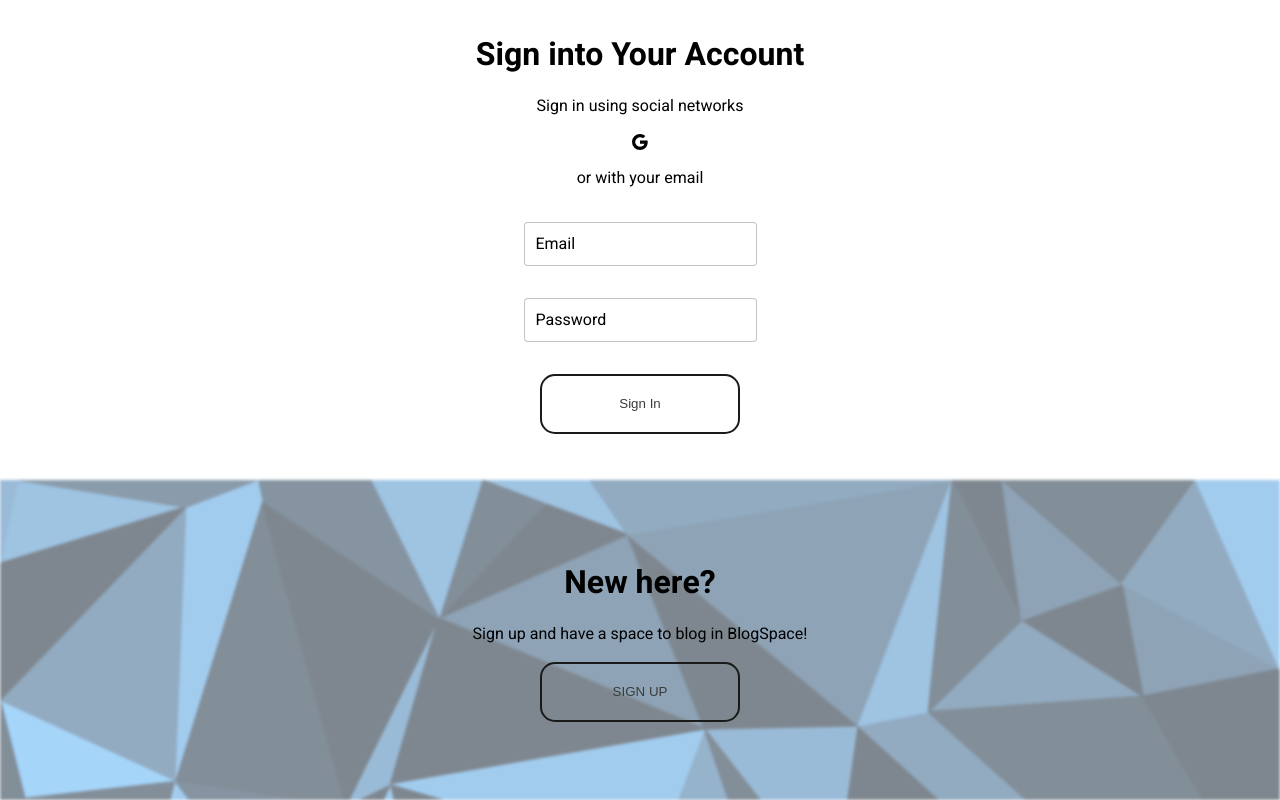
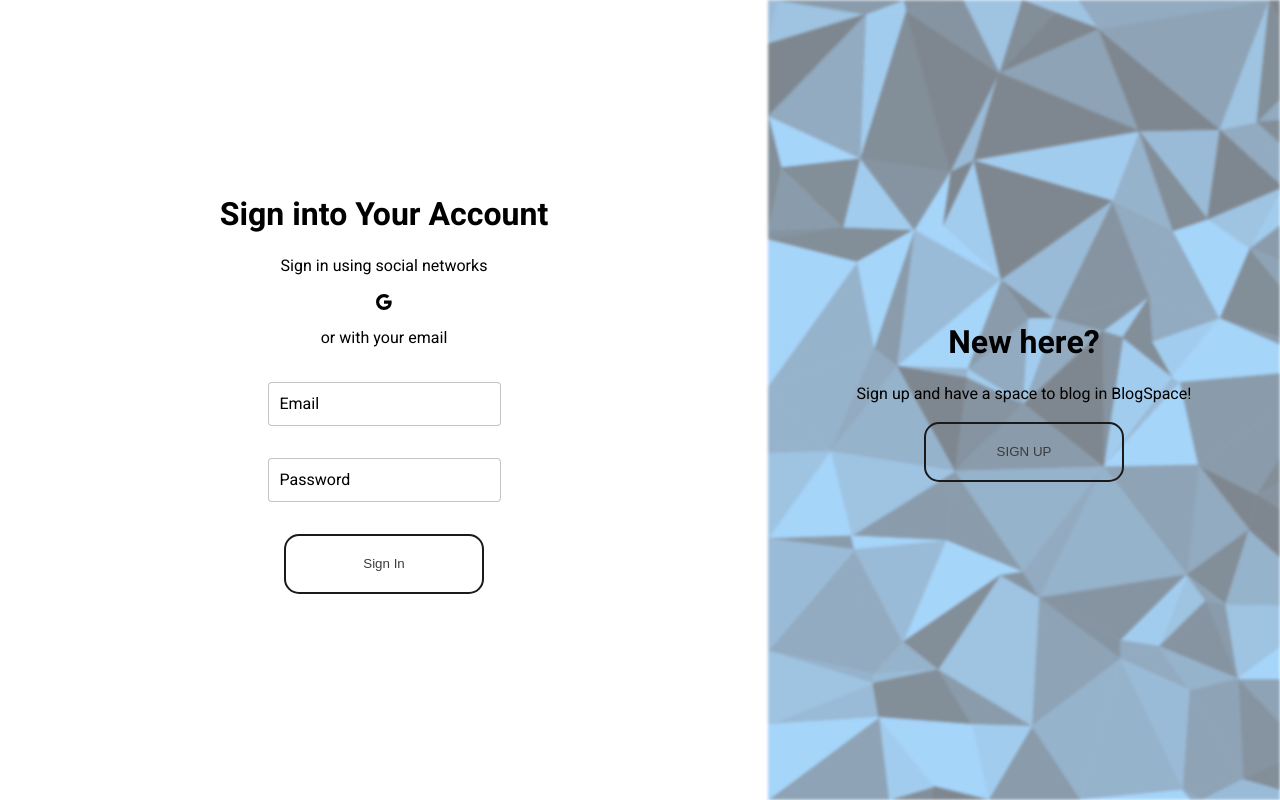
Before and after one commit to OatsProgramming/blog-space, a Next.js app: page / in a window 1280 px wide. Built offline with nearby package versions, Linux system fonts and the light colour scheme; no server answers.

Commit message:
fixed sign in page design issue

```diff
--- a/app/components/css/signIn.module.css
+++ b/app/components/css/signIn.module.css
@@ -118,4 +118,20 @@
     justify-content: center;
 }
 
+@media only screen and (min-width: 700px) {
+    .pg {
+        height: 100vh;
+    }
+
+    .pg40 {
+        width: 40%;
+        height: 100%;
+    }
+
+    .pg60 {
+        width: 60%;
+        height: 100%;
+    }
+}
+
 /* sign in page - END */
```
Also changed, not shown: app/globals.css (line endings or trailing spaces).
